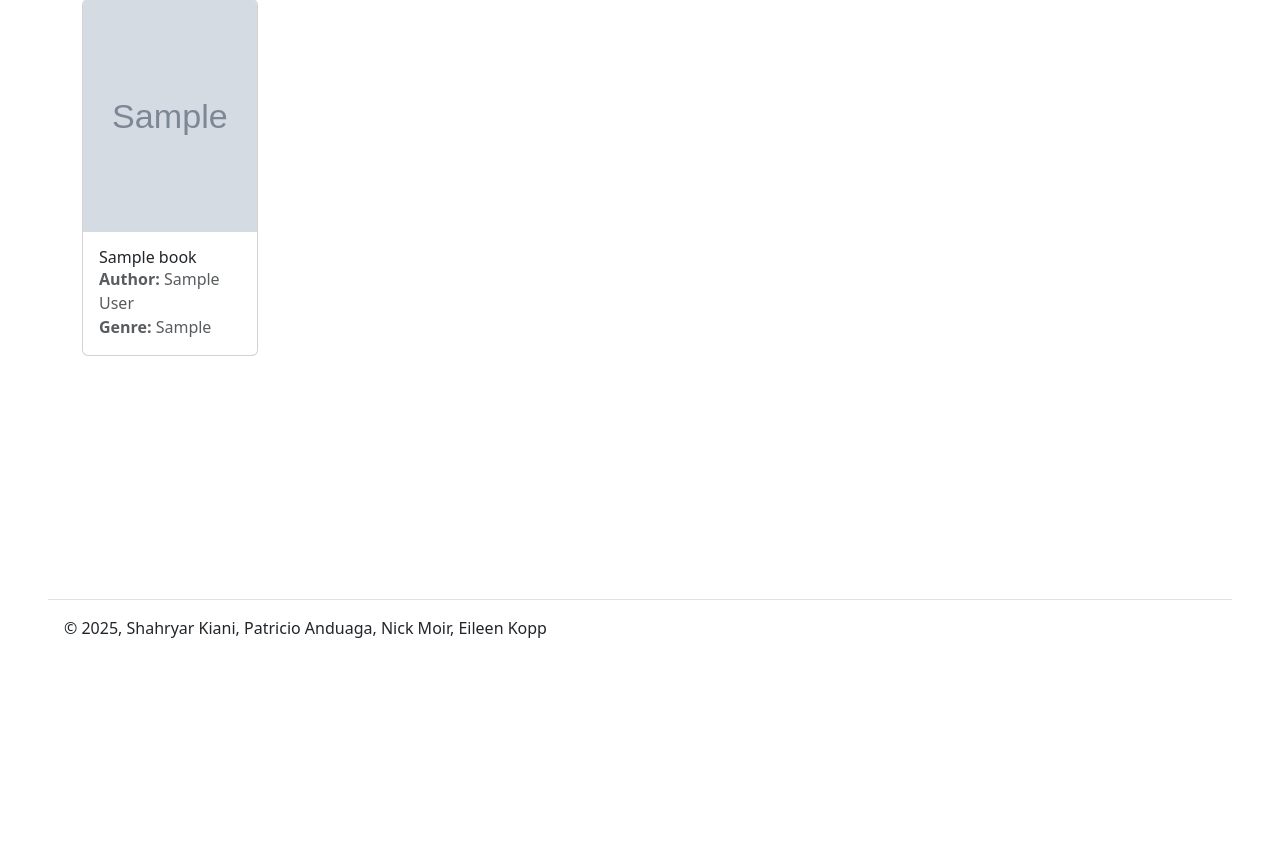
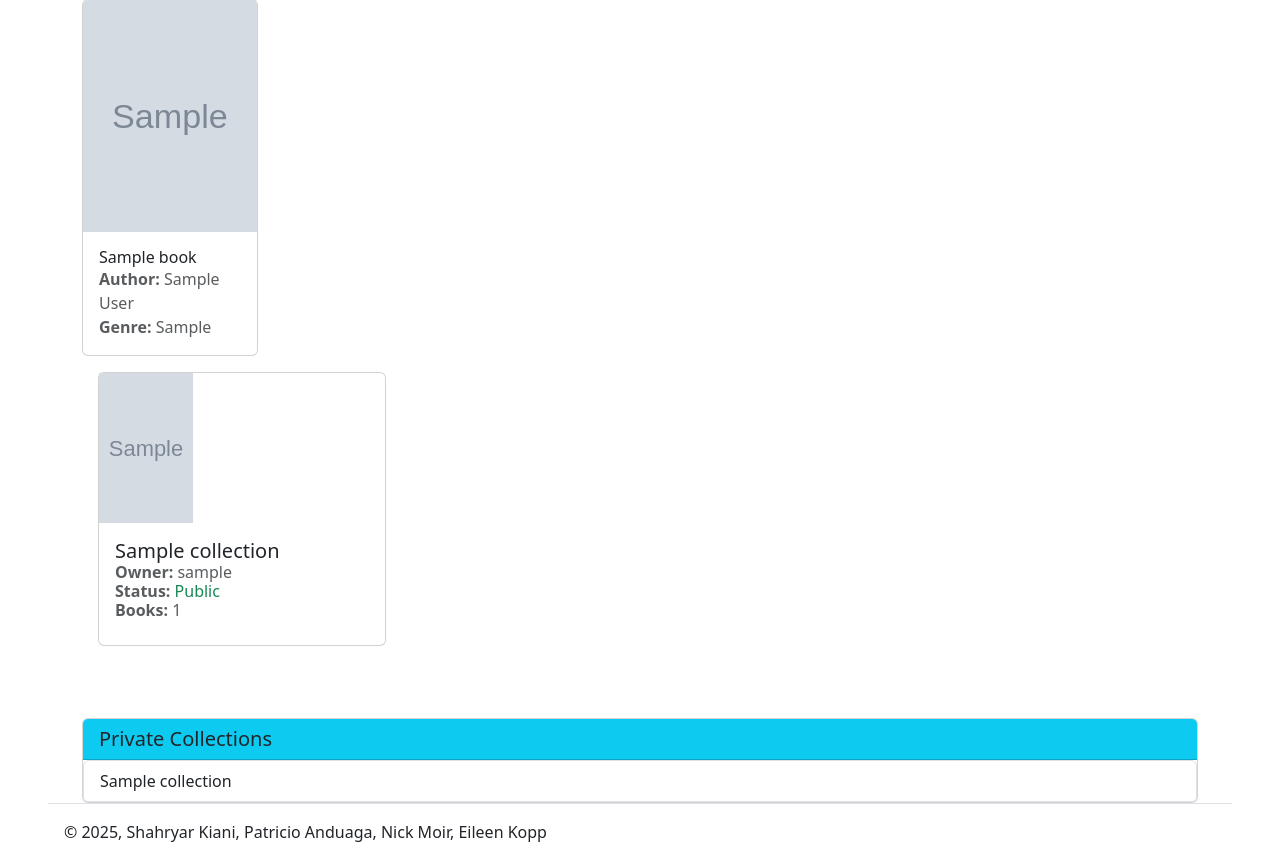
Before and after one commit to PatricioA-2004/Library-Website, a Django app: template lending/templates/lending/search_view.html in a window 1280 px wide. Shown: the part 144-1004 px from the top of the page. Before the commit the page ends 782 px from the top, so only its background shows below. Run offline with Django 3.2, Linux system fonts and the light colour scheme; the template is opened without the code that fills it: most values are stand-ins (such as "Sample title", 1, 10 or a date in 2020); grey boxes marked "Sample" are stand-in pictures; some libraries are stand-ins or nearby versions.

Commit message:
Implement searching for collections

```diff
--- a/lending/templates/lending/search_view.html
+++ b/lending/templates/lending/search_view.html
@@ -27,6 +27,81 @@
       </a>
       {% endfor %}
   </div>
+
+  <div class="row">
+    {% for collection in collections %}
+    <div class="col-3 mb-2">
+        <!--Card Info-->
+        <a href="{% url 'lending:collection_detail' collection.id %}" class="text-decoration-none">
+            <div class="card m-3 border-1 position-relative" style="width: 18rem; max-height: 310px;">
+                <!--Book Covers-->
+                <div class="d-flex">
+                    {% for book in collection.books.all|slice:"3" %}
+                    <div class="text-center" style="width: 33%; object-fit: cover;">
+                        {% if book.book_cover %}
+                        <img src="{{ book.book_cover.url }}" class="img-fluid"
+                            style="height: 150px; width: auto; max-width: 100%;">
+                        {% else %}
+                        <div class="d-flex flex-column align-items-center justify-content-center mx-auto"
+                            style="height: 100px; width: 60px; background-color: #e9ecef;">
+                            <small>No cover</small>
+                        </div>
+                        {% endif %}
+                    </div>
+                    {% empty %}
+                    <div class="w-100 h-100 d-flex justify-content-center"
+                        style="padding-top: 22%; padding-bottom: 22%;">
+                        <small class="text-muted">No Books in Collection</small>
+                    </div>
+                    {% endfor %}
+                </div>
+                <div class="card-body d-flex flex-column">
+                    <!--Collection Info-->
+                    <h6 class="card-title mb-1 d-flex text-dark" style="font-size: 20px;">
+                        {{ collection.collection_name|truncatechars:25 }}
+                    </h6>
+                    <h6 class="card-subtitle mb-1 text-muted">
+                        <strong>Owner:</strong> {{ collection.owner.username }}
+                    </h6>
+                    <h6 class="card-subtitle mb-1 text-muted">
+                        <strong>Status:</strong>
+                        {% if collection.private %}
+                        <span class="text-danger">Private</span>
+                        {% else %}
+                        <span class="text-success">Public</span>
+                        {% endif %}
+                    </h6>
+                    <h6 class="card-subtitle mb-2 text-muted">
+                        <strong>Books:</strong> {{ collection.books.count }}
+                    </h6>
+
+                </div>
+            </div>
+        </a>
+    </div>
+    {% empty %}
+    <div class="col-12 mt-4">
+        <div class="alert alert-warning">No collections available.</div>
+    </div>
+    {% endfor %}
+</div>
+
+{% if private_collections %}
+<div class="mt-5">
+    <div class="card">
+        <div class="card-header bg-info text-dark">
+            <h5 class="mb-0">Private Collections</h5>
+        </div>
+        <ul class="list-group">
+            {% for collection in private_collections %}
+            <li class="list-group-item">
+                {{ collection.collection_name }}
+            </li>
+            {% endfor %}
+        </ul>
+    </div>
+</div>
+{% endif %}
 </div>
 
 {% endblock content %}
```
Also changed, not shown: lending/views.py (+8 -1 lines).
